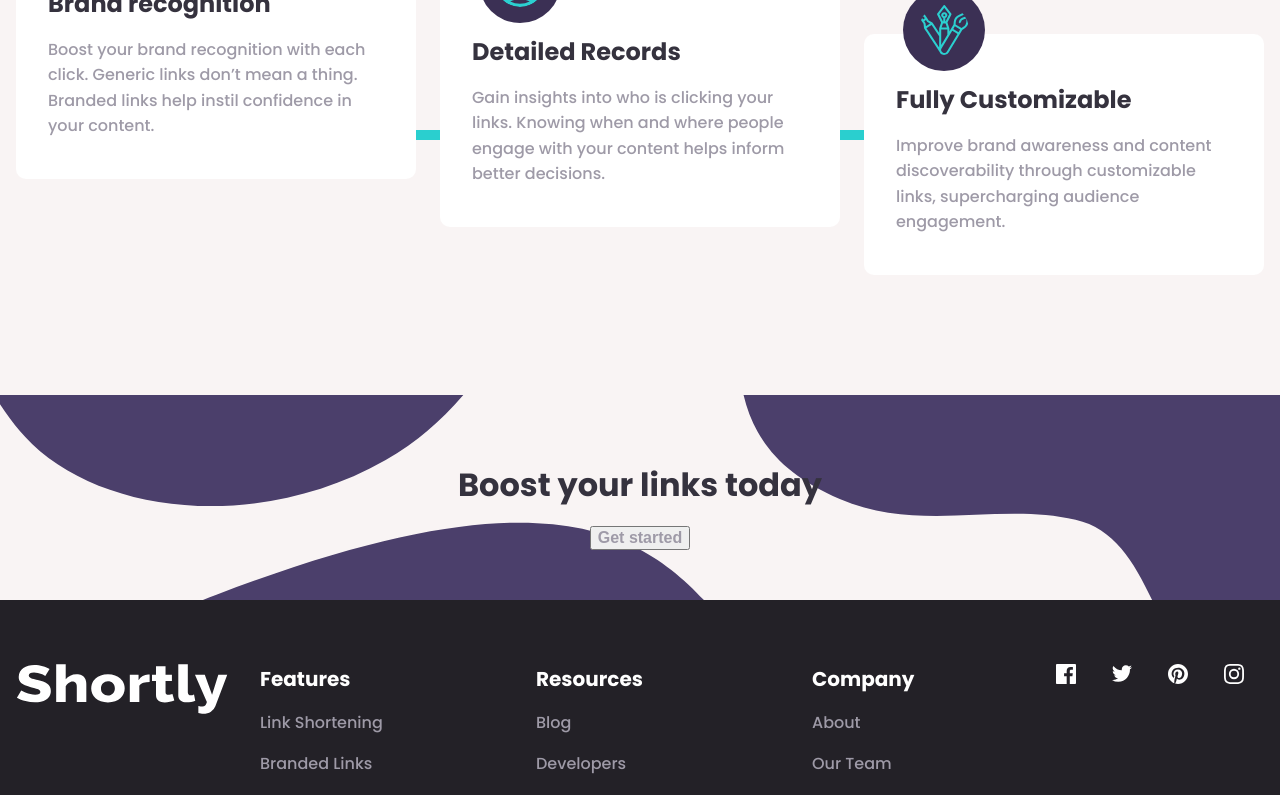
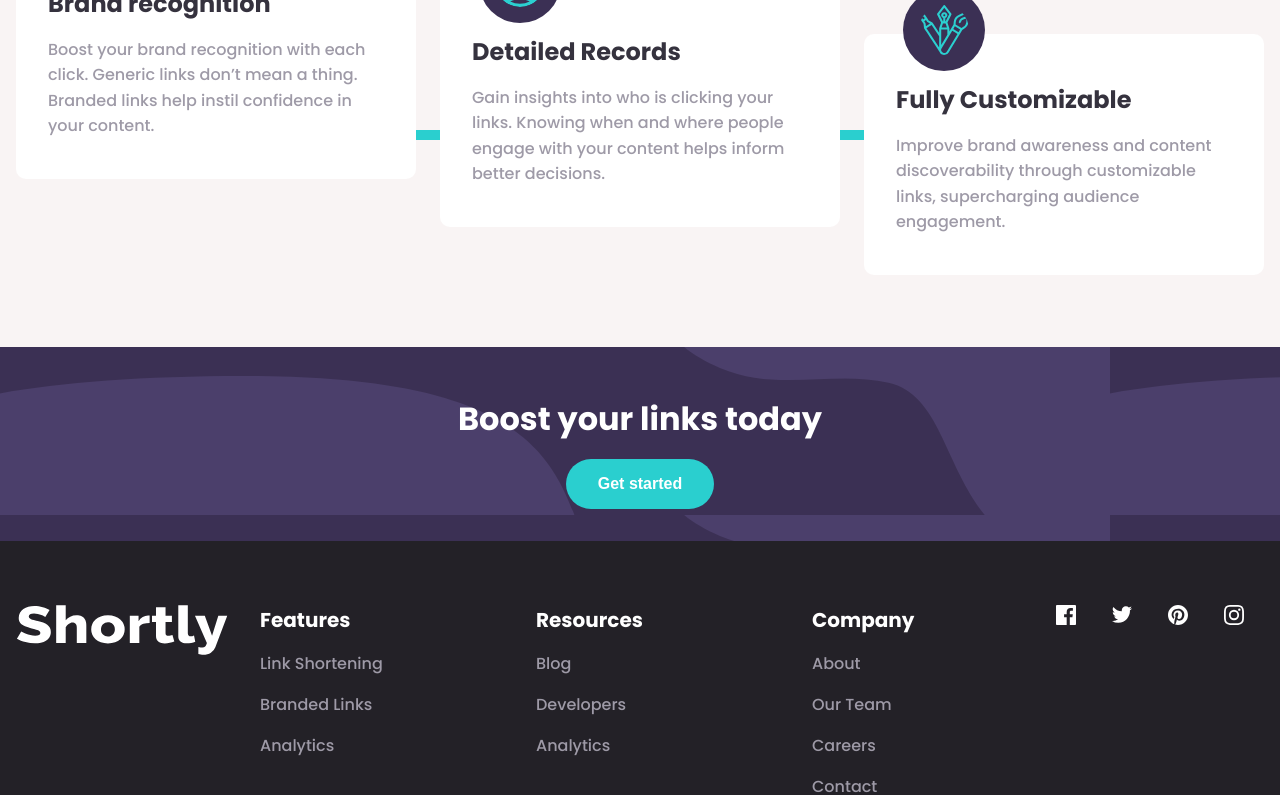
Before and after one commit to shazkhan2/shorten-url, a React (Create React App) app in the folder url-shortening-api/: page / in a window 1280 px wide. Shown: the part 1094-1889 px from the top of the page. Built offline with nearby package versions, Linux system fonts and the light colour scheme.

Commit message:
First complete draft

```diff
--- a/url-shortening-api/src/components/Boost.css
+++ b/url-shortening-api/src/components/Boost.css
@@ -1,13 +1,40 @@
-.boost-section {
-    background-image: url("../images/bg-boost-mobile.svg");
-    background-size: cover;
-    background-repeat: no-repeat;
-    text-align: center;
-    padding: 50px 0;
+  .boost-container {
+    background-image: url(../images/bg-shorten-desktop.svg);
+    background-color: var(--DarkViolet);
+    padding: 2rem;
+    display: flex;
+    flex-direction: column;
+    justify-content: center;
+    align-items: center;
   }
 
-  @media (min-width: 768px) {
-    .boost-section {
-      background-image: url("../images/bg-boost-desktop.svg");
+  .boost-container h2 {
+    color: white;
+  }
+
+
+  .boost-button {
+    background-color: var(--Cyan);
+    color: white;
+    padding: 1rem 2rem;
+    border-radius: 2rem;
+    font-weight: bold;
+    cursor: pointer;
+    border: none;
+    text-wrap: nowrap;
+  }
+  .boost-button:hover {
+    background-color: hsl(180, 58%, 71%);
+  }
+
+  @media screen and (max-width: 375px) {
+    .boost-container {
+      background-image: url(../images/bg-shorten-mobile.svg);
+      padding: 2rem;
+    }
+
+
+    .boost-button {
+      width: 60%;
     }
   }
--- a/url-shortening-api/src/components/Boost.jsx
+++ b/url-shortening-api/src/components/Boost.jsx
@@ -3,9 +3,9 @@ import "./Boost.css";
 
 function Boost() {
   return (
-    <section className="boost-section">
+    <section className="boost-container">
       <h2>Boost your links today</h2>
-      <button>Get started</button>
+      <button className="boost-button">Get started</button>
     </section>
   );
 }
--- /dev/null
+++ b/url-shortening-api/src/components/CopyToClipboardButton.css
@@ -0,0 +1,65 @@
+.url-info {
+    background-color: white;
+    display: flex;
+    justify-content: flex-start; /* Change to flex-start */
+    align-items: center;
+    width: 100%;
+    padding: 0.5rem;
+    font-size: 1rem;
+    margin-right: 1rem;
+    margin-top: 2rem;
+  }
+
+  .copy-button {
+    margin-left: auto;
+    background-color: var(--Cyan);
+    color: white;
+    padding: 0.5rem 2rem;
+    border-radius: 0.5rem;
+    font-weight: bold;
+    cursor: pointer;
+    border: none;
+    text-wrap: nowrap;
+  }
+
+  .copy-button.copied {
+    background-color: var(--DarkViolet);
+  }
+
+
+  .copy-button:hover {
+    background-color: hsl(180, 58%, 71%);
+  }
+    .full-url {
+    color: black;
+    flex: 1;
+  margin-right: 10px;
+  }
+
+  .shortened-url {
+    color: var(--Cyan);
+    margin-right: 10px;
+  }
+
+  @media screen and (max-width: 375px) {
+    .url-info {
+      flex-direction: column;
+      width: 100%;
+      margin-right: 0;
+      margin-bottom: 1rem;
+    }
+
+    .full-url {
+      margin-right: 0;
+      margin-bottom: 0.5rem;
+     }
+
+    .shortened-url {
+      margin-right: 0;
+    }
+    .copy-button {
+        margin-left: auto;
+        margin-right: auto;
+        display: block;
+      }
+  }
--- a/url-shortening-api/src/components/CopyToClipboardButton.jsx
+++ b/url-shortening-api/src/components/CopyToClipboardButton.jsx
@@ -1,23 +1,29 @@
 import React, { useState } from "react";
+import "./CopyToClipboardButton.css";
 
-export default function CopyToClipboardButton({ fullUrl, shortenedUrl, onSuccess }) {
+export default function CopyToClipboardButton({ fullUrl, shortenedUrl }) {
   const [copied, setCopied] = useState(false);
 
   const handleCopy = () => {
-    const textToCopy = `${fullUrl}\nShortened URL: ${shortenedUrl}`;
+    const textToCopy = `${shortenedUrl}`;
     navigator.clipboard.writeText(textToCopy)
       .then(() => {
         setCopied(true);
-        onSuccess();
       })
       .catch((error) => {
         console.error("Error copying to clipboard:", error);
       });
   };
 
+  const buttonClass = copied ? "copy-button copied" : "copy-button";
+
   return (
-    <button onClick={handleCopy} disabled={copied}>
-      {copied ? "Copied!" : "Copy"}
-    </button>
+    <div className="url-info">
+      <p className="full-url">{fullUrl}</p>
+      <p className="shortened-url">{shortenedUrl}</p>
+      <button className={buttonClass} onClick={handleCopy}>
+        {copied ? "Copied!" : "Copy"}
+      </button>
+    </div>
   );
 }
--- a/url-shortening-api/src/components/Shorten.jsx
+++ b/url-shortening-api/src/components/Shorten.jsx
@@ -3,8 +3,8 @@ import "./Shorten.css";
 import CopyToClipboardButton from "./CopyToClipboardButton";
 
 export default function Shorten() {
-  const [text, setText] = useState("");
-  const [shortenedUrls, setShortenedUrls] = useState([]);
+  const [fullUrl, setFullUrl] = useState("");
+  const [urlPairs, setUrlPairs] = useState([]);
 
   const handleCopySuccess = () => {
     console.log("URL copied successfully!");
@@ -13,12 +13,12 @@ export default function Shorten() {
   const handleSubmit = async (e) => {
     e.preventDefault();
 
-    if (!text) {
+    if (!fullUrl) {
       alert("Please enter a valid URL!");
       return;
     }
 
-    let processedUrl = text.trim();
+    let processedUrl = fullUrl.trim();
     if (!processedUrl.startsWith("http://") && !processedUrl.startsWith("https://")) {
       processedUrl = "https://" + processedUrl;
     }
@@ -40,15 +40,15 @@ export default function Shorten() {
       }
 
       const data = await response.json();
-      setShortenedUrls([...shortenedUrls, data.shortenedUrl]);
-      setText("");
+      setUrlPairs([...urlPairs, { fullUrl, shortenedUrl: data.shortenedUrl }]);
+      setFullUrl("");
     } catch (error) {
       console.error("Error:", error);
     }
   };
 
   const handleChange = (e) => {
-    setText(e.target.value);
+    setFullUrl(e.target.value);
   };
 
   return (
@@ -57,7 +57,7 @@ export default function Shorten() {
         <input
           type="text"
           placeholder="Shorten a link here..."
-          value={text}
+          value={fullUrl}
           onChange={handleChange}
           className="shorten-input"
         />
@@ -66,10 +66,13 @@ export default function Shorten() {
         </button>
       </form>
       <div className="shortened-urls">
-        {shortenedUrls.map((url, index) => (
+        {urlPairs.map((pair, index) => (
           <div key={index} className="shortened-url">
-            <p>{url}</p>
-            <CopyToClipboardButton fullUrl={text} shortenedUrl={url} onSuccess={handleCopySuccess} />
+            <CopyToClipboardButton
+              fullUrl={pair.fullUrl}
+              shortenedUrl={pair.shortenedUrl}
+              onSuccess={handleCopySuccess}
+            />
           </div>
         ))}
       </div>
--- a/url-shortening-api/src/components/Statistics.css
+++ b/url-shortening-api/src/components/Statistics.css
@@ -1,6 +1,6 @@
 .statistics-container {
     position: relative;
-    margin-bottom: 4rem;
+    margin-bottom: 1rem;
   }
   .background-line {
     display: none;
```
